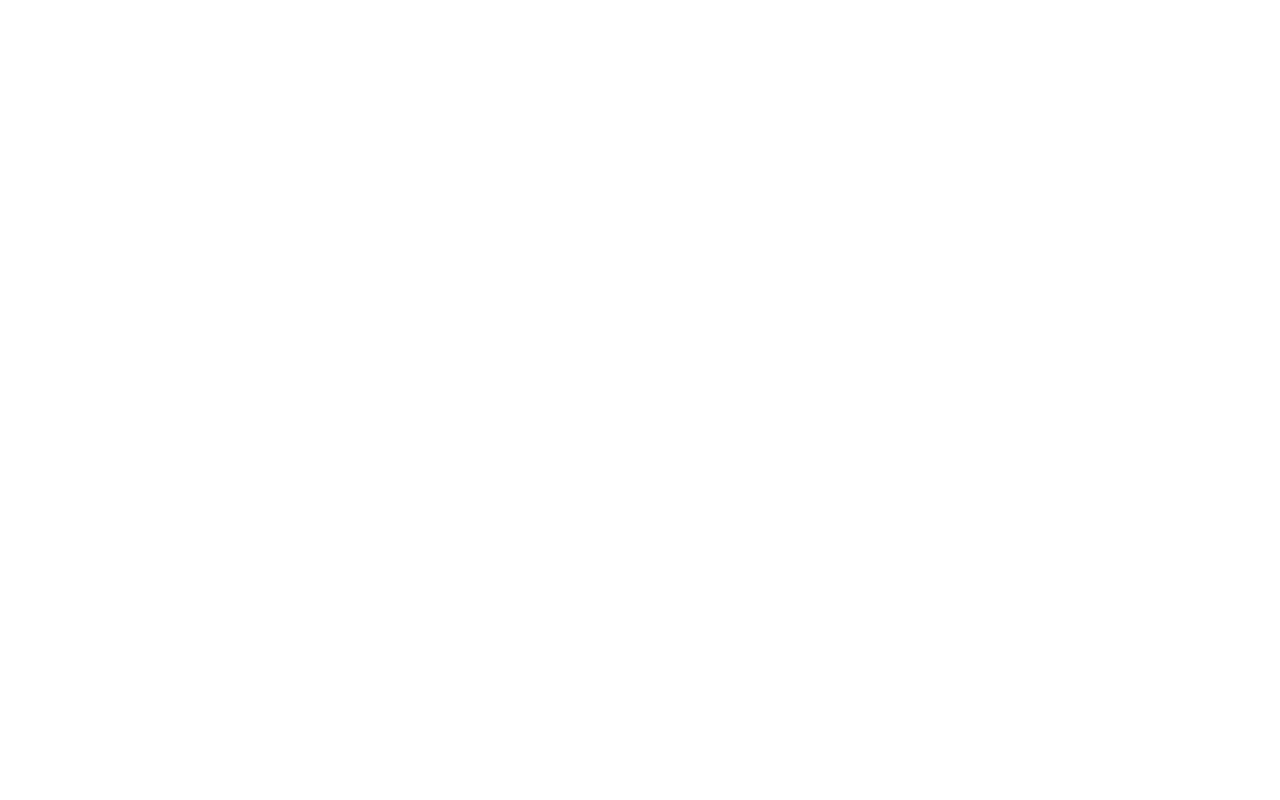
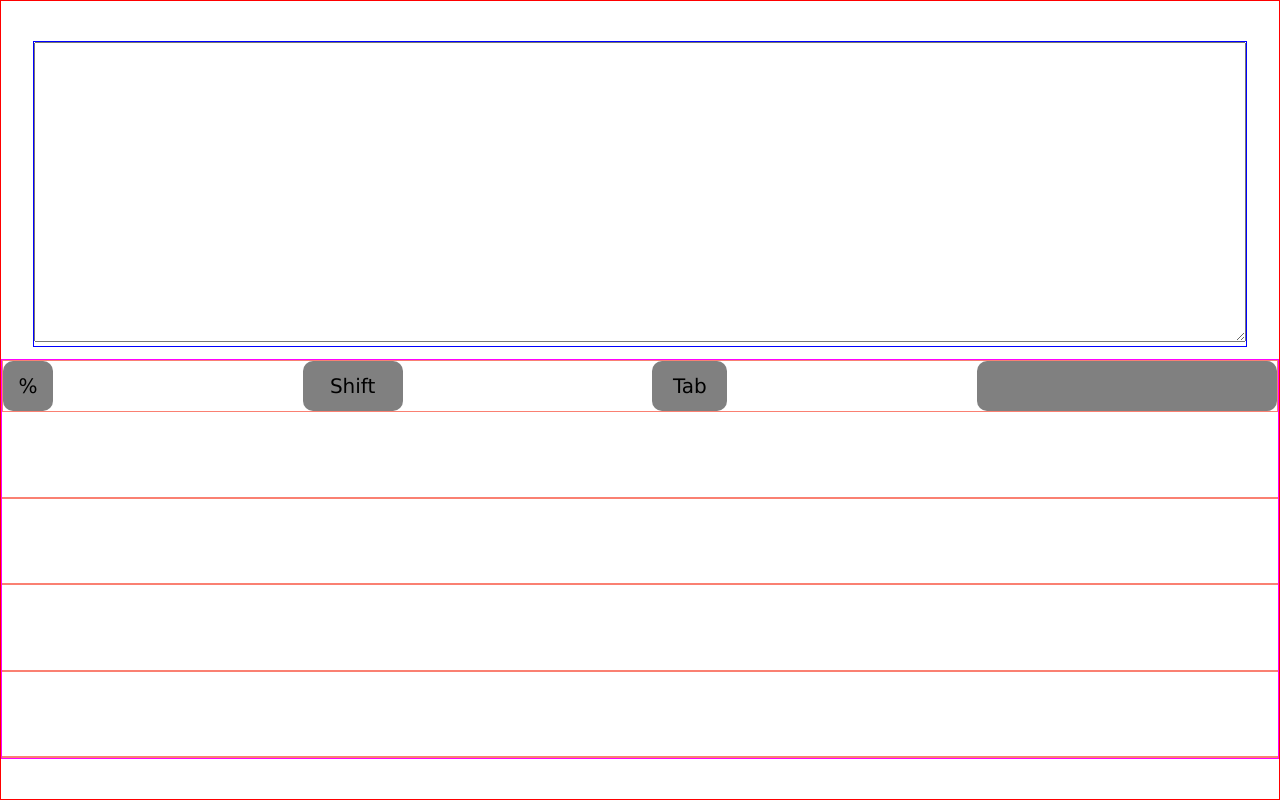
Before and after one commit to Sanek1n/virtual-keyboard, a plain HTML site: page index.html in a window 1280 px wide. Drawn offline with Linux system fonts and the light colour scheme.

Commit message:
feat: add markup and styles for buttons

```diff
--- a/index.html
+++ b/index.html
@@ -9,6 +9,28 @@
     <title>Virtual Keyboard</title>
 </head>
 <body>
-
+    <div class="main">
+        <div class="text-block">
+            <textarea class="text-area" rows="3"></textarea>
+        </div>
+        <div class="keyboard">
+            <div class="line first">
+                <div class="button">
+                    <span class="caption">%</span>
+                </div>
+                <div class="big button">
+                    <span class="caption">Shift</span>
+                </div>
+                <div class="medium button">
+                    <span class="caption">Tab</span>
+                </div>
+                <div class="space button"></div>
+            </div>
+            <div class="line second"></div>
+            <div class="line third"></div>
+            <div class="line fourth"></div>
+            <div class="line fifth"></div>
+        </div>
+    </div>
 </body>
 </html>
--- a/styles.css
+++ b/styles.css
@@ -0,0 +1,94 @@
+:root {
+    --width-button: 50px;
+    --font-size: 20px;
+}
+
+html {
+    box-sizing: border-box;
+    scroll-behavior: smooth;
+  }
+
+*, *::before, *::after {
+box-sizing: inherit;
+margin: 0;
+padding: 0
+}
+
+
+.main {
+    min-height: 100vh;
+    max-width: 1280px;
+    padding: 40px 0;
+    margin: auto;
+    display: flex;
+    flex-direction: column;
+    justify-content:space-between;
+    border: 1px solid red;
+}
+
+.text-block {
+    width: 95%;
+    margin: 0 auto;
+    border: 1px solid blue;
+}
+.text-area {
+    width: 100%;
+    height: 300px;
+}
+
+.keyboard {
+    width: 100%;
+    height: 400px;
+    margin: 0 auto;
+    bottom: 0;
+    display: flex;
+    flex-direction: column;
+    flex-wrap: nowrap;
+    gap: 20px;
+    justify-content: space-between;
+    align-content: space-between;
+    border: 1px solid fuchsia;
+}
+
+.line {
+    display: flex;
+    flex-wrap: nowrap;
+    justify-content: space-between;
+    align-content: center;
+    border: 1px solid salmon;
+}
+
+.button {
+    width: var(--width-button);
+    height: var(--width-button);
+    border-radius: 10px;
+    background: gray;
+    display: flex;
+    align-content: center;
+    transition: 0.2s;
+}
+
+.button:hover {
+    transform: scale(0.98);
+    opacity: 0.5;
+}
+
+.big {
+    width: calc(var(--width-button)*2);
+}
+
+.medium {
+    width: calc(var(--width-button)*1.5);
+}
+
+.space {
+    width: calc(var(--width-button)*6);
+}
+
+.caption {
+    display: block;
+    text-align: center;
+    font-size: var(--font-size);
+    font-family: Verdana, Geneva, Tahoma, sans-serif;
+    margin: auto;
+}
```
